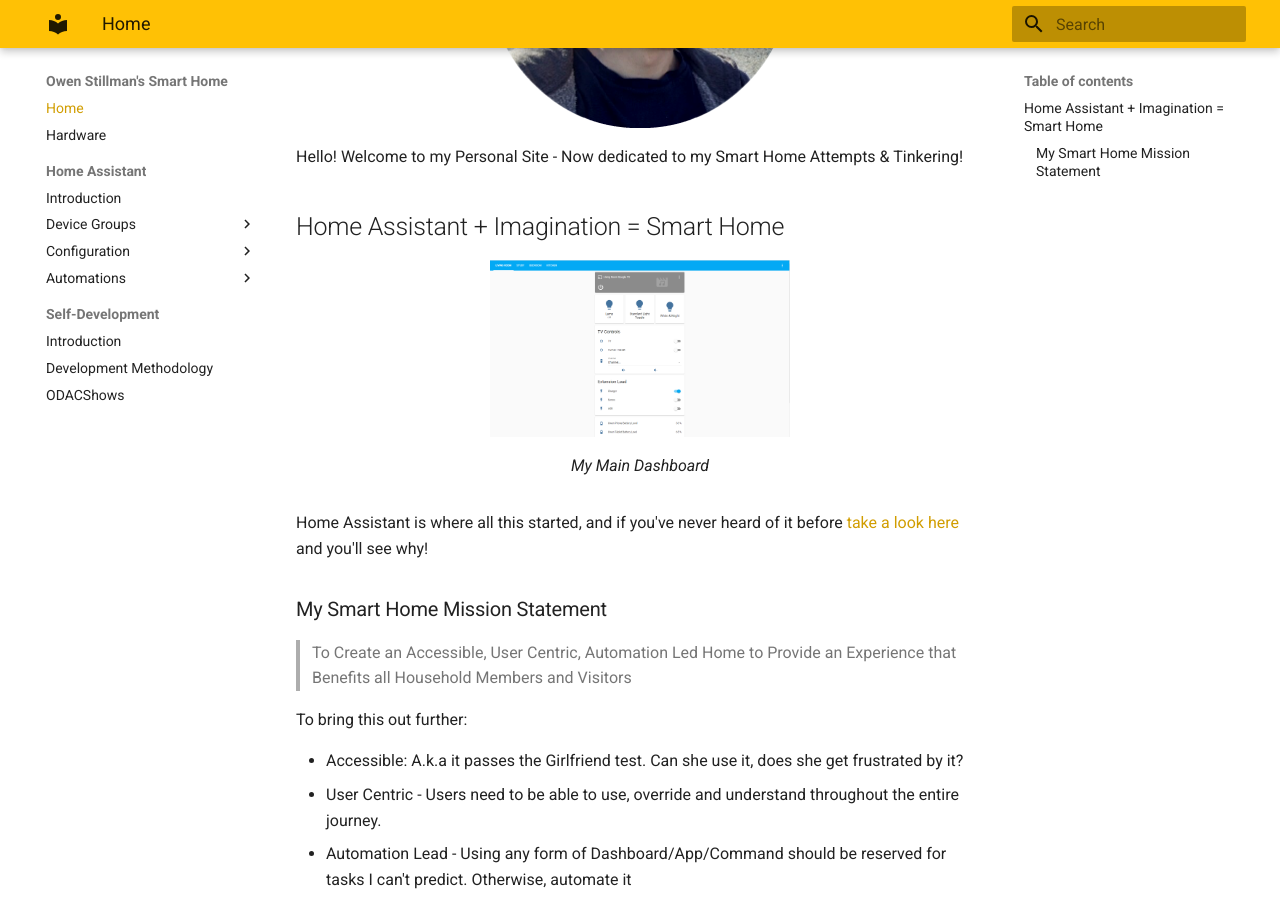
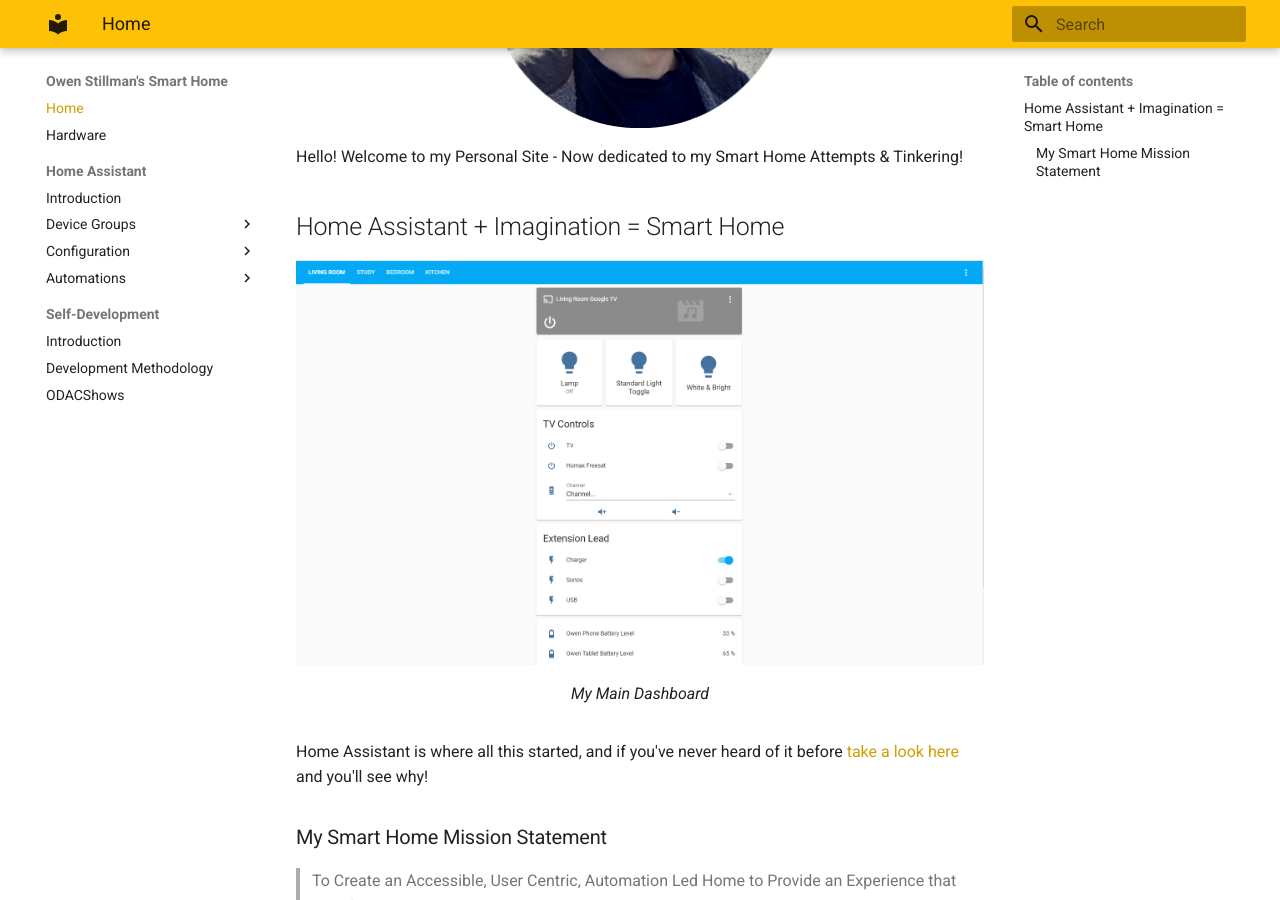
Before and after one commit to OStillman/HomeAssistant-Public, an MkDocs documentation site: the page built from docs/index.md, in a window 1280 px wide and 900 px high, scrolled down 352 px. Built offline with MkDocs 1.6.1 and Material for MkDocs 9.7.7, drawn with Linux system fonts in a browser that asks for light colours.

Commit message:
Fix Sizing

```diff
--- a/docs/index.md
+++ b/docs/index.md
@@ -13,7 +13,7 @@
 
 <!--![My Main Dash](./assets/images/main-dash.png)-->
 <figure>
-  <img src="./assets/images/main-dash.png" width="300" />
+  <img src="./assets/images/main-dash.png" width="800" />
   <figcaption>My Main Dashboard</figcaption>
 </figure>
 
```
